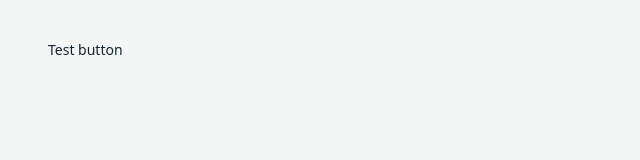
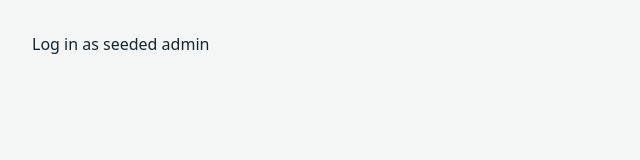
Before and after one commit to 04elzeinALi/liftOps_frontend, a React (Vite) app: page / in a window 1280 px wide. Shown: the top 160 px of the page, without its empty margins (0-640 px from the left). Built offline with nearby package versions, Linux system fonts and the light colour scheme.

Commit message:
Add AuthContext with login, logout, and session persistence

```diff
--- a/src/App.jsx
+++ b/src/App.jsx
@@ -1,9 +1,34 @@
-import { Button } from "@/components/ui/button";
+import { AuthProvider, useAuth } from "@/auth/AuthContext";
+
+function Inner() {
+  const { user, login, logout, loading } = useAuth();
+
+  if (loading) return <p style={{ padding: 32 }}>loading...</p>;
+
+  if (user) {
+    return (
+      <div style={{ padding: 32 }}>
+        <p>Logged in as {user.name} ({user.role})</p>
+        <button onClick={logout}>Log out</button>
+      </div>
+    );
+  }
+
+  return (
+    <div style={{ padding: 32 }}>
+      <button
+        onClick={() => login("marge26@example.org", "password").catch((e) => alert("login failed: " + e.message))}
+      >
+        Log in as seeded admin
+      </button>
+    </div>
+  );
+}
 
 export default function App() {
   return (
-    <div className="p-8">
-      <Button>Test button</Button>
-    </div>
+    <AuthProvider>
+      <Inner />
+    </AuthProvider>
   );
 }
--- /dev/null
+++ b/src/auth/AuthContext.jsx
@@ -0,0 +1,56 @@
+import { createContext, useContext, useEffect, useState } from "react";
+import api from "@/api/client";
+
+const AuthContext = createContext(null);
+
+export function AuthProvider({ children }) {
+  const [user, setUser] = useState(null);
+  const [token, setToken] = useState(() => localStorage.getItem("token"));
+  const [loading, setLoading] = useState(true);
+
+  useEffect(() => {
+    if (!token) {
+      setLoading(false);
+      return;
+    }
+    api
+      .get("/user")
+      .then((res) => setUser(res.data))
+      .catch(() => {
+        localStorage.removeItem("token");
+        setToken(null);
+        setUser(null);
+      })
+      .finally(() => setLoading(false));
+  }, [token]);
+
+  async function login(email, password) {
+    const res = await api.post("/login", { email, password });
+    const { token: newToken, user: loggedInUser } = res.data.data;
+    localStorage.setItem("token", newToken);
+    setToken(newToken);
+    setUser(loggedInUser);
+    return loggedInUser;
+  }
+
+  async function logout() {
+    try {
+      await api.post("/logout");
+    } catch {
+      // token may already be invalid server-side — clear local state regardless
+    }
+    localStorage.removeItem("token");
+    setToken(null);
+    setUser(null);
+  }
+
+  return (
+    <AuthContext.Provider value={{ user, token, loading, login, logout }}>
+      {children}
+    </AuthContext.Provider>
+  );
+}
+
+export function useAuth() {
+  return useContext(AuthContext);
+}
```
